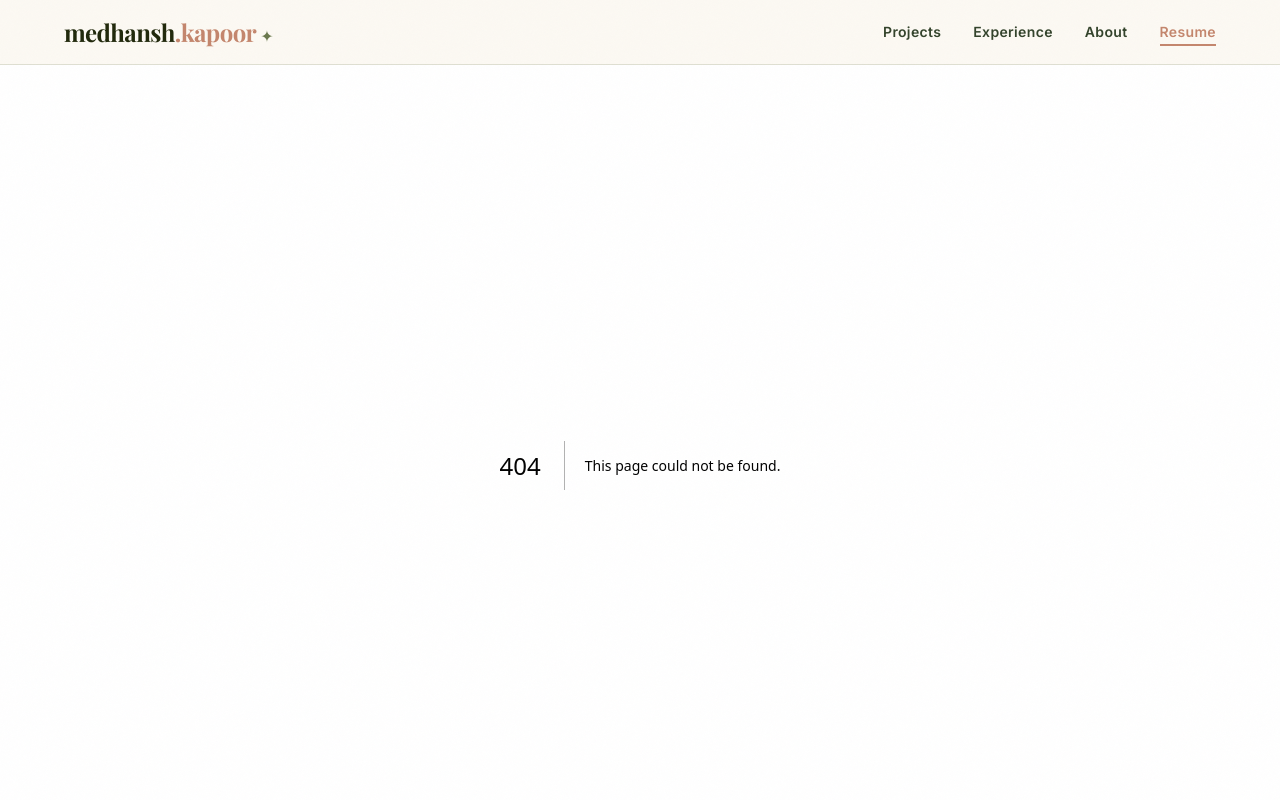
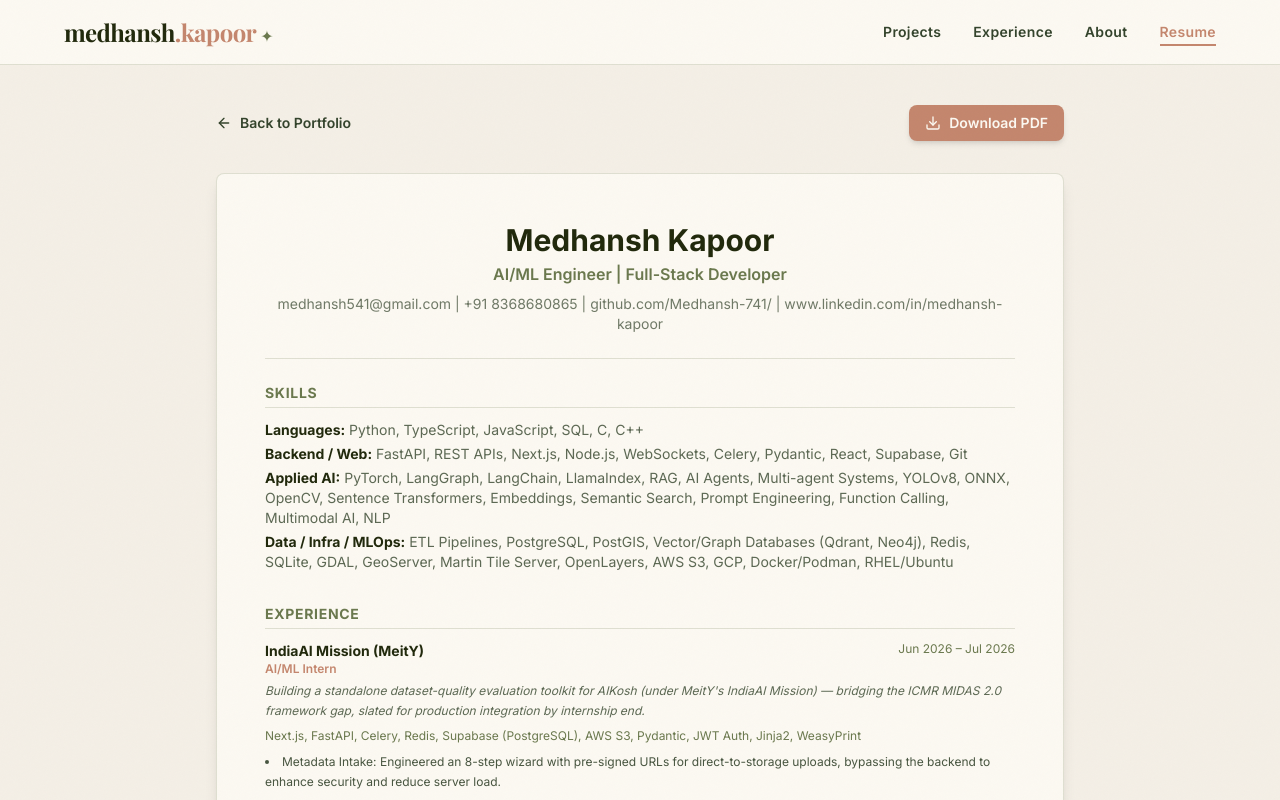
Before and after one commit to Medhansh-741/portfolio, a Next.js app: page /resume in a window 1280 px wide. Before the commit this address had no page. Shown: the top 800 px of the page. Built offline with nearby package versions, Linux system fonts and the light colour scheme; a web font is replaced by a local one.

Commit message:
feat: add HTML resume preview page with PDF download button

```diff
--- /dev/null
+++ b/app/resume/page.tsx
@@ -0,0 +1,135 @@
+import Link from "next/link";
+import { FiDownload, FiArrowLeft } from "react-icons/fi";
+import { profile } from "@/app/data/profile";
+
+export default function ResumePage() {
+  return (
+    <main className="min-h-screen bg-[#F4EFE6]">
+      <div className="max-w-4xl mx-auto px-6 py-10">
+        <div className="flex justify-between items-center mb-8">
+          <Link
+            href="/"
+            className="inline-flex items-center gap-2 text-sm font-semibold text-[#33432B] hover:text-[#C4866D] transition-colors"
+          >
+            <FiArrowLeft size={16} />
+            Back to Portfolio
+          </Link>
+          <a
+            href={profile.resumeUrl}
+            download
+            className="inline-flex items-center gap-2 px-4 py-2 rounded-lg bg-[#C4866D] text-[#FCF9F2] font-semibold text-sm hover:bg-[#b0745b] shadow-md hover:shadow-lg transition-all"
+          >
+            <FiDownload size={16} />
+            Download PDF
+          </a>
+        </div>
+
+        <div className="bg-[#FCF9F2] border border-[#6A784D]/20 rounded-lg shadow-lg p-8 md:p-12 print:p-6 print:shadow-none print:border-none">
+          {/* Header */}
+          <div className="text-center border-b border-[#6A784D]/20 pb-6 mb-6">
+            <h1 className="text-3xl font-bold text-[#20280B]">{profile.name}</h1>
+            <p className="text-[#6A784D] font-semibold mt-1">{profile.tagline}</p>
+            <p className="text-sm text-[#33432B]/70 mt-2">
+              {profile.email} | {profile.phone} | {profile.github.replace("https://", "")} | {profile.linkedin.replace("https://", "")}
+            </p>
+          </div>
+
+          {/* Skills */}
+          <Section title="Skills">
+            {Object.entries(profile.skills).map(([cat, items]) => (
+              <p key={cat} className="text-sm mb-1">
+                <span className="font-bold text-[#20280B]">{cat}:</span>{" "}
+                <span className="text-[#33432B]/80">{items.join(", ")}</span>
+              </p>
+            ))}
+          </Section>
+
+          {/* Experience */}
+          <Section title="Experience">
+            {profile.experience.map((exp) => (
+              <div key={exp.company} className="mb-6 last:mb-0">
+                <div className="flex justify-between items-start mb-1">
+                  <div>
+                    <h3 className="font-bold text-[#20280B] text-sm">{exp.company}</h3>
+                    <p className="text-xs font-semibold text-[#C4866D]">{exp.role}</p>
+                  </div>
+                  <span className="text-xs text-[#6A784D] whitespace-nowrap ml-4">{exp.period}</span>
+                </div>
+                <p className="text-xs text-[#33432B]/80 italic mb-2 leading-relaxed">{exp.description}</p>
+                <p className="text-xs text-[#6A784D] mb-2">{exp.tech.join(", ")}</p>
+                <ul className="list-disc list-inside space-y-1">
+                  {exp.highlights.map((h, i) => (
+                    <li key={i} className="text-xs text-[#33432B]/90 leading-relaxed">{h}</li>
+                  ))}
+                </ul>
+              </div>
+            ))}
+          </Section>
+
+          {/* Projects */}
+          <Section title="Projects">
+            {profile.projects.map((proj) => (
+              <div key={proj.title} className="mb-5 last:mb-0">
+                <div className="flex justify-between items-start mb-1">
+                  <div>
+                    <h3 className="font-bold text-[#20280B] text-sm">{proj.title}</h3>
+                    <p className="text-xs font-semibold text-[#C4866D]">{proj.subtitle}</p>
+                  </div>
+                  <div className="text-right ml-4">
+                    <span className="text-xs text-[#6A784D] block">{proj.period}</span>
+                    {proj.metrics && (
+                      <span className="text-[10px] font-bold text-[#C4866D]">{proj.metrics}</span>
+                    )}
+                  </div>
+                </div>
+                <p className="text-xs text-[#33432B]/80 italic mb-1">{proj.description}</p>
+                <p className="text-xs text-[#6A784D] mb-1">{proj.tech.join(", ")}</p>
+                <ul className="list-disc list-inside space-y-0.5">
+                  {proj.highlights.map((h, i) => (
+                    <li key={i} className="text-xs text-[#33432B]/90 leading-relaxed">{h}</li>
+                  ))}
+                </ul>
+              </div>
+            ))}
+          </Section>
+
+          {/* Achievements */}
+          <Section title="Achievements">
+            {profile.achievements.map((ach) => (
+              <div key={ach.title} className="mb-3 last:mb-0">
+                <h3 className="font-bold text-[#20280B] text-sm">{ach.title}</h3>
+                <p className="text-xs text-[#33432B]/80">{ach.detail}</p>
+              </div>
+            ))}
+          </Section>
+
+          {/* Education */}
+          <Section title="Education">
+            {profile.education.map((edu) => (
+              <div key={edu.institution} className="mb-2 last:mb-0">
+                <div className="flex justify-between">
+                  <div>
+                    <h3 className="font-bold text-[#20280B] text-sm">{edu.institution}</h3>
+                    <p className="text-xs text-[#33432B]/80">{edu.degree}</p>
+                  </div>
+                  <span className="text-xs text-[#6A784D] whitespace-nowrap ml-4">{edu.period}</span>
+                </div>
+              </div>
+            ))}
+          </Section>
+        </div>
+      </div>
+    </main>
+  );
+}
+
+function Section({ title, children }: { title: string; children: React.ReactNode }) {
+  return (
+    <div className="mb-8">
+      <h2 className="text-sm font-bold uppercase tracking-wider text-[#6A784D] border-b border-[#6A784D]/20 pb-1 mb-3">
+        {title}
+      </h2>
+      {children}
+    </div>
+  );
+}
```
Also changed, not shown: 1 other file (tests, documents, lock files or other folders).
